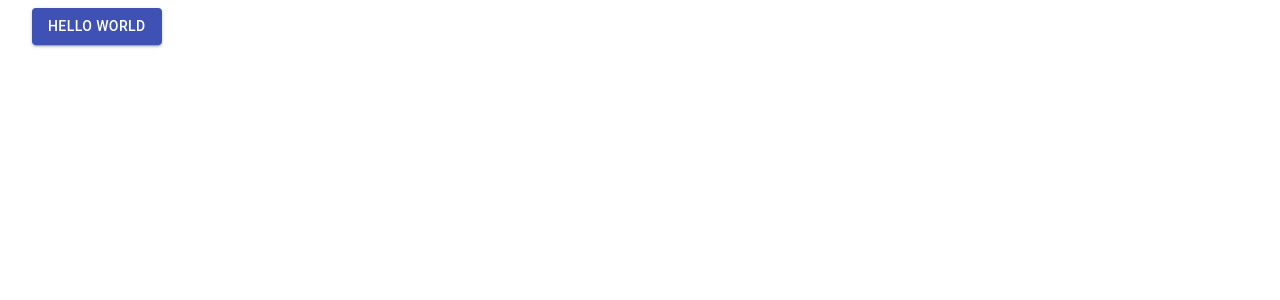
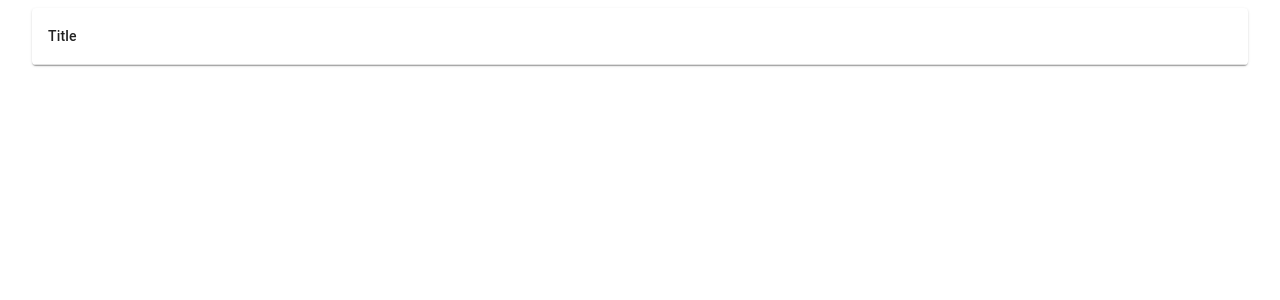
Before and after one commit to omermecitoglu/copy-paste, a React app: page / in a window 1280 px wide. Shown: the top 300 px of the page. Built offline with nearby package versions, Linux system fonts and the light colour scheme; the HTML template or start-up script is replaced by a standard one.

Commit message:
added templates list

```diff
--- a/src/components/app.jsx
+++ b/src/components/app.jsx
@@ -1,9 +1,10 @@
 import React from "react";
-import { Container, Button } from "@material-ui/core";
+import { Container } from "@material-ui/core";
+import TemplatesList from "./templates/list";
 
 const App = () => (
 	<Container>
-		<Button variant="contained" color="primary">Hello World</Button>
+		<TemplatesList />
 	</Container>
 );
 
--- /dev/null
+++ b/src/components/templates/item.jsx
@@ -0,0 +1,13 @@
+import React from "react";
+import { TableRow, TableCell } from "@material-ui/core";
+
+const Template = ({ title, content }) => (
+	<TableRow>
+		<TableCell component="th" scope="row">{title}</TableCell>
+		<TableCell align="right">
+			{content}
+		</TableCell>
+	</TableRow>
+);
+
+export default Template;
--- /dev/null
+++ b/src/components/templates/list.jsx
@@ -0,0 +1,28 @@
+import React from "react";
+import { connect } from "react-redux";
+import { TableContainer, Table, TableHead, TableBody, TableRow, TableCell, Paper } from "@material-ui/core";
+import Template from "./item";
+
+const List = ({ templates }) => (
+	<TableContainer component={Paper}>
+		<Table>
+			<TableHead>
+				<TableRow>
+					<TableCell>Title</TableCell>
+					<TableCell align="right">&nbsp;</TableCell>
+				</TableRow>
+			</TableHead>
+			<TableBody>
+				{templates.map(template => (
+					<Template key={template.uuid} {...template} />
+				))}
+			</TableBody>
+		</Table>
+	</TableContainer>
+);
+
+const mstp = ({ templates }) => ({
+	templates,
+});
+
+export default connect(mstp, null)(List);
```
